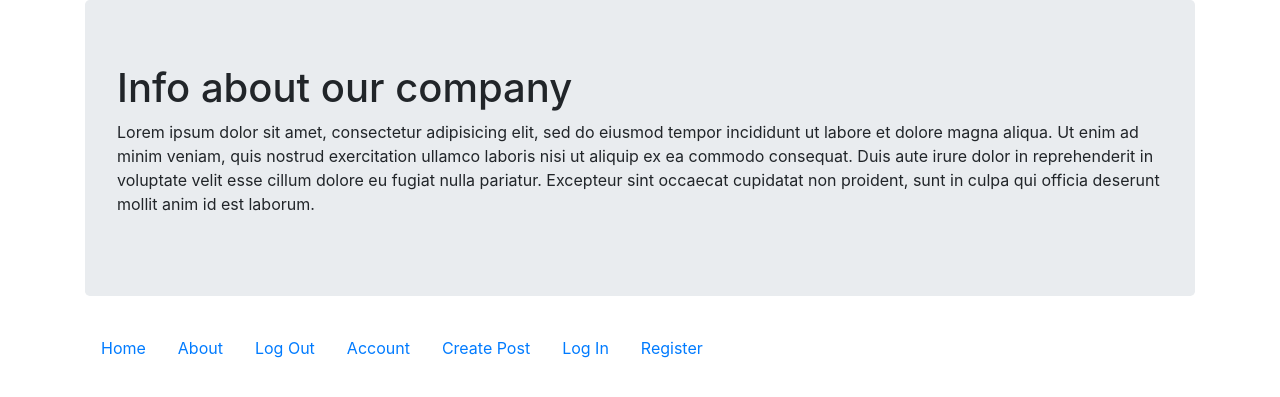
After one commit to pliniogim/blog, a Flask app: template compblog/templates/info.html in a window 1280 px wide. The commit adds this page. Shown: the top 397 px of the page. Run offline with Flask 3, Linux system fonts and the light colour scheme; the template is opened without the code that fills it, so the values that code supplies are empty; some libraries are stand-ins or nearby versions.

Commit message:
homemade

```diff
--- a/compblog/__init__.py
+++ b/compblog/__init__.py
@@ -1,5 +1,9 @@
 # compblog/__init__.py
+from flask import Flask
+from compblog.core.views import core
 
-from flask import Flask
+
 
 app = Flask(__name__)
+
+app.register_blueprint(core)
--- a/compblog/core/views.py
+++ b/compblog/core/views.py
@@ -2,7 +2,7 @@
 
 from flask import render_template, request, Blueprint
 
-core = Blueprint('core', __nam__)
+core = Blueprint('core', __name__)
 
 
 @core.route('/')
--- a/compblog/templates/base.html
+++ b/compblog/templates/base.html
@@ -1,27 +1,48 @@
-<!doctype html>
-<html lang="pt-br">
-<head>
-    {# Utilizando arquivos do bootstrap #}
-    <link rel="stylesheet" href="{{ url_for('static',filename='css/bootstrap.css'}}">
-    <script src="{{ url_for('static', filename='js/bootstrap.js') }}"></script>
+<!DOCTYPE html>
+<html lang="en" dir="ltr">
+  <head>
+    <link rel="stylesheet" href="https://maxcdn.bootstrapcdn.com/bootstrap/4.0.0/css/bootstrap.min.css" integrity="sha384-Gn5384xqQ1aoWXA+058RXPxPg6fy4IWvTNh0E263XmFcJlSAwiGgFAW/dAiS6JXm" crossorigin="anonymous">
+    <script src="https://code.jquery.com/jquery-3.2.1.slim.min.js" integrity="sha384-KJ3o2DKtIkvYIK3UENzmM7KCkRr/rE9/Qpg6aAZGJwFDMVNA/GpGFF93hXpG5KkN" crossorigin="anonymous"></script>
+    <script src="https://cdnjs.cloudflare.com/ajax/libs/popper.js/1.12.9/umd/popper.min.js" integrity="sha384-ApNbgh9B+Y1QKtv3Rn7W3mgPxhU9K/ScQsAP7hUibX39j7fakFPskvXusvfa0b4Q" crossorigin="anonymous"></script>
+    <script src="https://maxcdn.bootstrapcdn.com/bootstrap/4.0.0/js/bootstrap.min.js" integrity="sha384-JZR6Spejh4U02d8jOt6vLEHfe/JQGiRRSQQxSfFWpi1MquVdAyjUar5+76PVCmYl" crossorigin="anonymous"></script>
 
-    <meta charset="UTF-8">
-    <meta name="viewport"
-          content="width=device-width, user-scalable=no, initial-scale=1.0, maximum-scale=1.0, minimum-scale=1.0">
-    <meta http-equiv="X-UA-Compatible" content="ie=edge">
-    <title>Document</title>
-</head>
-<body>
+    <meta charset="utf-8">
+    <title></title>
+  </head>
+  <body>
 
-    <ul class="nav-bar">
 
-    <li class="nav-bar">
+<div class="container">
+  {% block content %}
 
-        <a href="{{url_for('core.index'}}">Home</a>
+  {% endblock %}
+</div>
+<div class="container">
+  <ul class='nav'>
+      <li class='nav-link'>
+        <a href="{{url_for('core.index')}}">Home</a>
+      </li>
+      <li class='nav-link'>
+        <a href="{{url_for('core.info')}}">About</a>
+      </li>
 
-    </li>
+      <li class='nav-link'>
+        <a href="#">Log Out</a>
+      </li>
+      <li class='nav-link'>
+        <a href="#">Account</a>
+      </li>
+      <li class='nav-link'>
+        <a href="#">Create Post</a>
+      </li>
 
+      <li class='nav-link'>
+        <a href="#">Log In</a>
+      </li>
+      <li class='nav-link'>
+        <a href="#">Register</a>
+      </li>
     </ul>
 
-</body>
+  </body>
 </html>
--- /dev/null
+++ b/compblog/templates/index.html
@@ -0,0 +1,6 @@
+{% extends "base.html" %}
+{% block content %}
+  <div class="jumbotron">
+    <h1>Company Blog</h1>
+  </div>
+{% endblock %}
--- /dev/null
+++ b/compblog/templates/info.html
@@ -0,0 +1,7 @@
+{% extends "base.html" %}
+{% block content %}
+  <div class="jumbotron">
+    <h1>Info about our company</h1>
+    <p>Lorem ipsum dolor sit amet, consectetur adipisicing elit, sed do eiusmod tempor incididunt ut labore et dolore magna aliqua. Ut enim ad minim veniam, quis nostrud exercitation ullamco laboris nisi ut aliquip ex ea commodo consequat. Duis aute irure dolor in reprehenderit in voluptate velit esse cillum dolore eu fugiat nulla pariatur. Excepteur sint occaecat cupidatat non proident, sunt in culpa qui officia deserunt mollit anim id est laborum.</p>
+  </div>
+{% endblock %}
```
Also changed, not shown: 1 other file.
